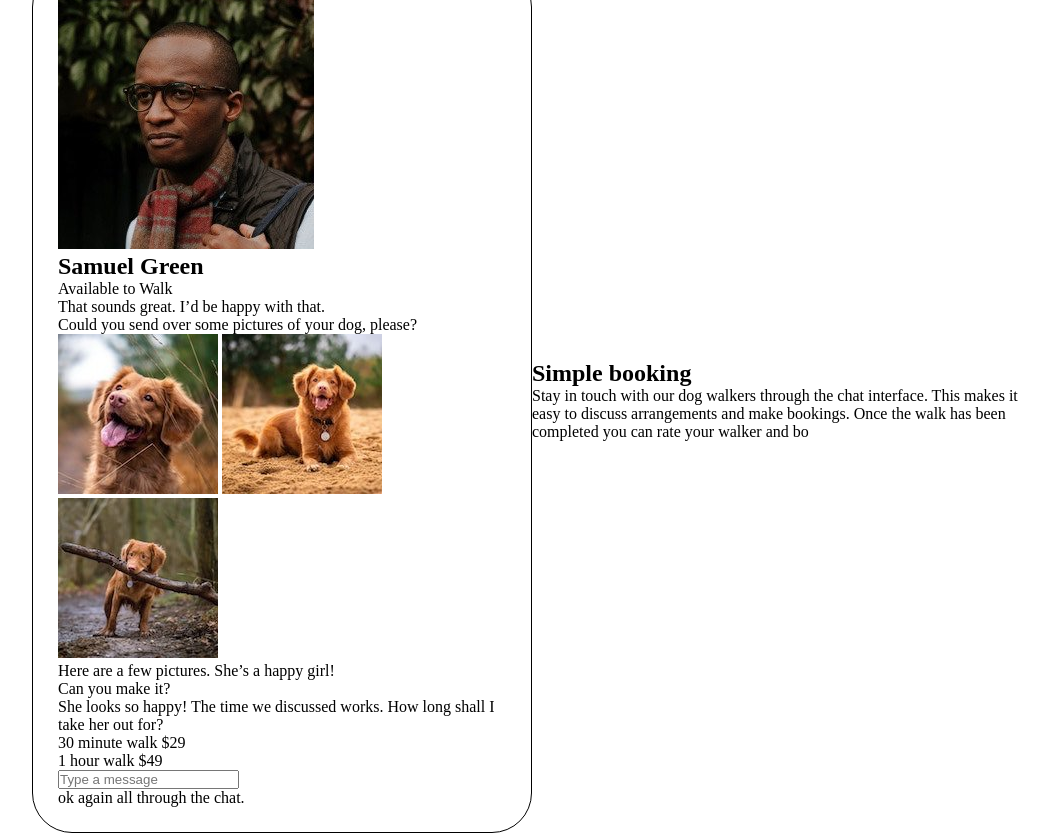
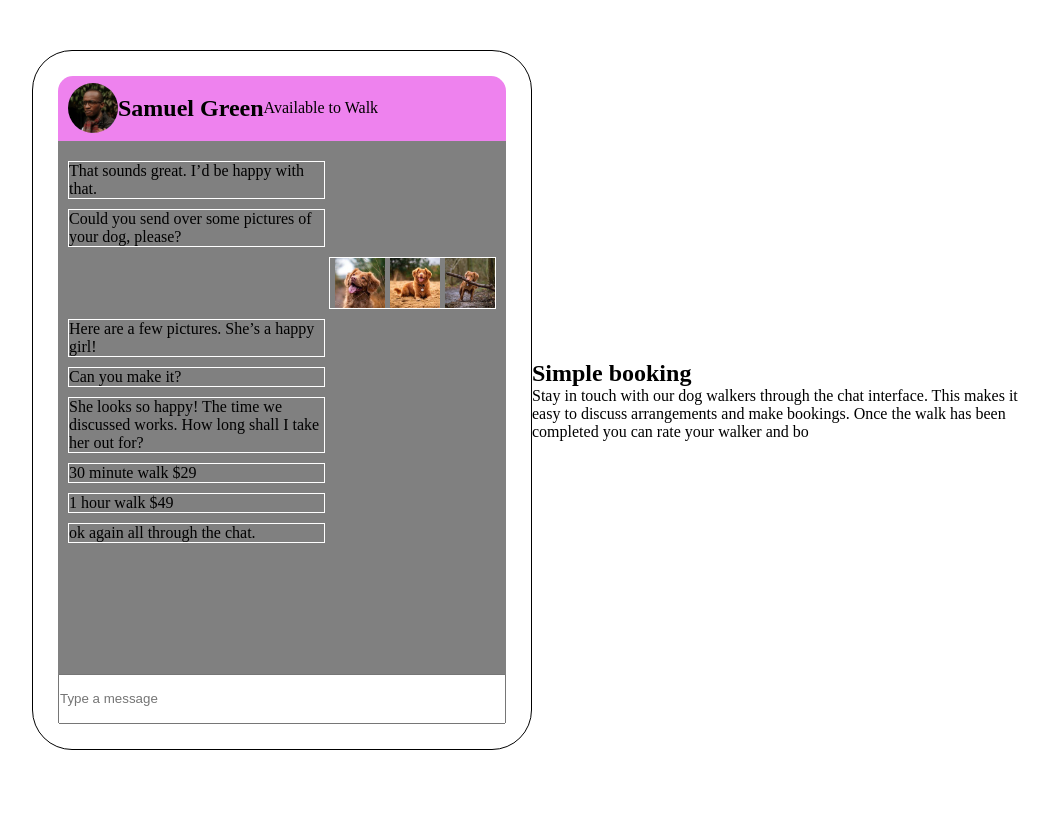
Before and after one commit to guusteak/classy, a plain HTML site: page index.html in a window 1280 px wide. Shown: the whole page, without its empty margins (108-1157 px from the left). After the commit the page ends 800 px from the top, so only its background shows below. Drawn offline with Linux system fonts and the light colour scheme.

Commit message:
algorytm simplex

```diff
--- a/index.html
+++ b/index.html
@@ -47,6 +47,9 @@
         1 hour walk
         $49
       </p>
+      <p class="msgbox__snt">
+        ok again all through the chat.
+      </p>
       <label for="typ" class="msgbox__catch">
         <input name="typ" type="text" class="msgbox__type" placeholder="Type a message">
 
@@ -55,7 +58,7 @@
 
     </div>
 
-  ok again all through the chat.
+
   </section>
   <section class="description">
     <h1 class="description__header">Simple booking</h1>
--- a/scss/main.scss
+++ b/scss/main.scss
@@ -13,11 +13,70 @@
     justify-content: center;
     .phone{
         width: 500px;
+        height: 700px;
         border: 1px solid black;
         padding: 25px;
         border-radius: 40px;
     }
+    .profile{
+        border-radius: 15px 15px 0 0;
+        display: flex;
+        align-items: center;
+        padding: 10px;
+        width: 100%;
+        background-color: violet;
+        height: 10%;
+        &__picture{
+            width: 50px;
+            border-radius: 50%;
+        }
+    }
+    .msgbox{
+        background-color: gray;
+        height: 90%;
+        border-radius: 0 0 15px 15px;
+        padding: 10px;
+        display: flex;
+        flex-direction: column;
+        position: relative;
+        &__rcv{
+            margin-top: 10px;
+            width: 60%;
+            border: 1px solid white;
+        }
+        &__snt{
+            margin-top: 10px;
+            width: 60%;
+            border: 1px solid white;
+
+        }
+        &__img{
+            margin-top: 10px;
+            margin-left: auto;
+            display: flex;
+            justify-content: right;
+            width: auto;
+            border: 1px solid white;
+        }
+        &__simg{
+            width: 50px;
+            margin-left: 5px;
+        }
+        &__csh{
+            margin-top: 10px;
+            border: 1px solid white;
+            width: 60%;
+        }
+        &__type{
+            position: absolute;
+            bottom: 0;
+            left: 0;
+            width: 100%;
+            height: 50px;
+        }
+    }
     .description{
         width: 500px;
     }
+
 }
```
Also changed, not shown: css/main.css, 1 other file.
